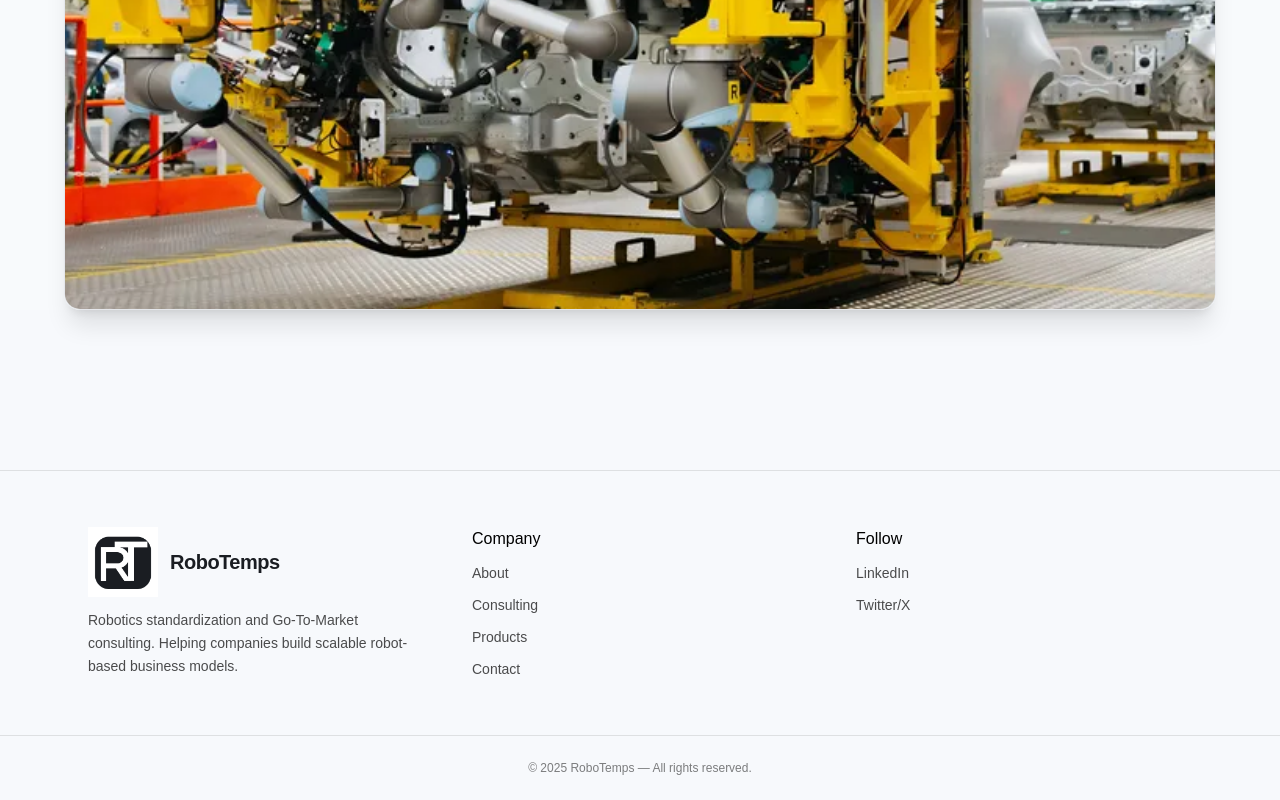
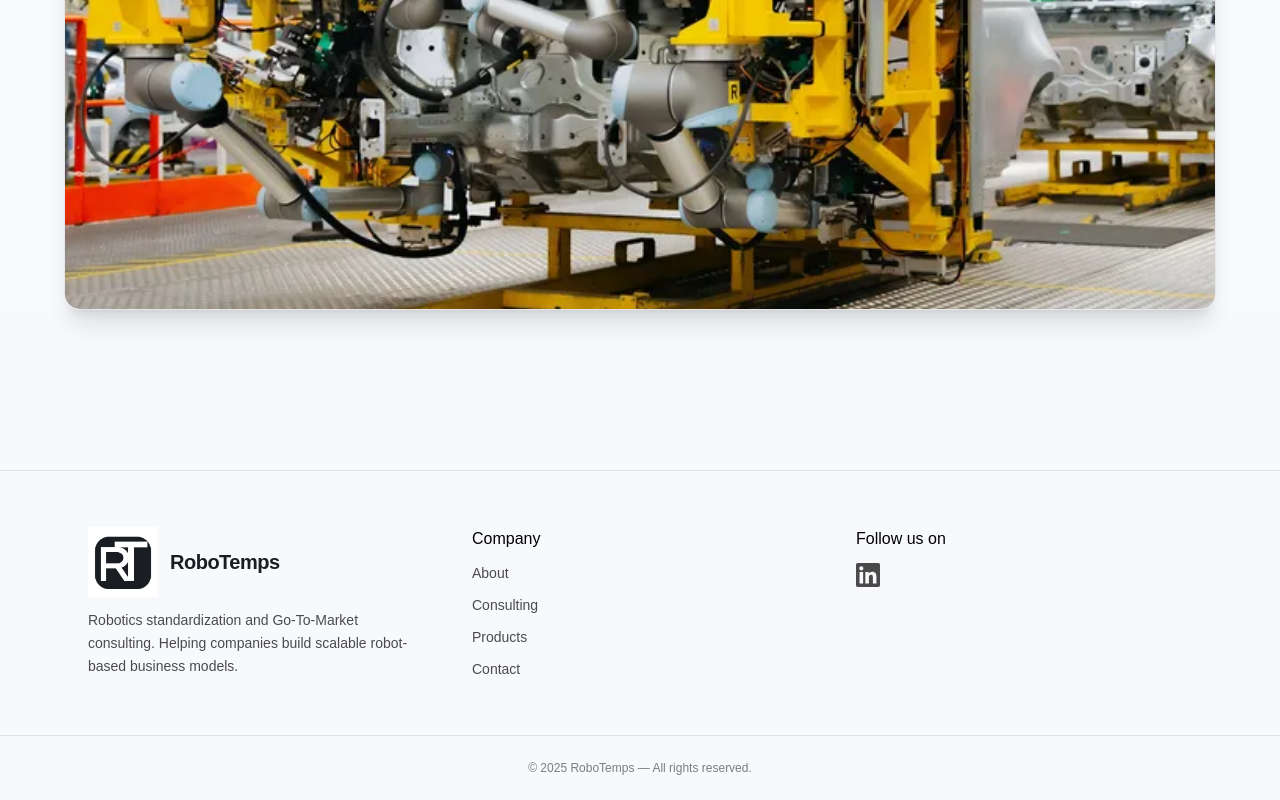
Before and after one commit to LuEc-UR/RoboTemps, a Next.js app: page /marketing in a window 1280 px wide. Shown: the part 3690-4490 px from the top of the page. Built offline with nearby package versions, Linux system fonts and the light colour scheme.

Commit message:
Modifica footer

```diff
--- a/app/components/layout/Footer.tsx
+++ b/app/components/layout/Footer.tsx
@@ -1,6 +1,7 @@
 import Link from "next/link";
 import Image from "next/image";
 import Logo from "@/components/Logo";
+import { SiLinkedin, SiInstagram, SiYoutube } from "react-icons/si";
 
 export default function Footer() {
   return (
@@ -29,9 +30,15 @@
 
         {/* Colonna 3 */}
         <div className="flex flex-col gap-3">
-          <h4 className="text-base font-medium text-black">Follow</h4>
-          <Link href="https://linkedin.com" className="hover:text-black">LinkedIn</Link>
-          <Link href="https://twitter.com" className="hover:text-black">Twitter/X</Link>
+          <h4 className="text-base font-medium text-black">Follow us on</h4>
+            <a
+              href="https://www.linkedin.com/in/lucaeccherobot"
+              target="_blank"
+              rel="noopener noreferrer"
+              className="hover:text-blue-700 transition-colors"
+            >
+              <SiLinkedin size={24} />
+            </a>
         </div>
       </div>
 
--- a/package.json
+++ b/package.json
@@ -17,6 +17,7 @@
     "next-auth": "^4.24.13",
     "react": "19.2.0",
     "react-dom": "19.2.0",
+    "react-icons": "^5.5.0",
     "recharts": "^3.5.1"
   },
   "devDependencies": {
```
Also changed, not shown: public/icona-dell-app-linkedin-la-rete-professionale-piu-grande-del-mondo-social-networking-lavoro-e-carriera_277909-476.avif (added), 1 other file (tests, documents, lock files or other folders).
